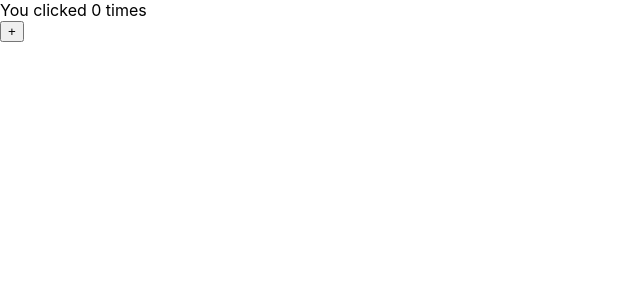
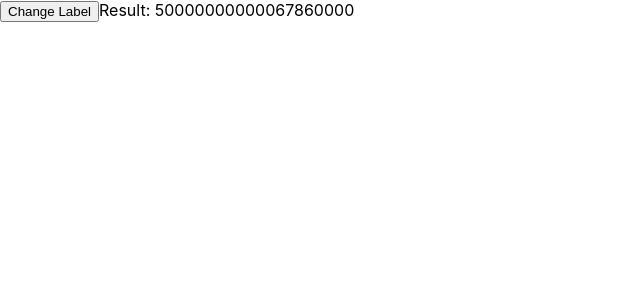
Before and after one commit to narlo23/SW_Academy_React, a React (Create React App) app in the folder project1/: page / in a window 1280 px wide. Shown: the top 300 px of the page, without its empty margins (0-640 px from the left). Built offline with nearby package versions, Linux system fonts and the light colour scheme.

Commit message:
useMemo 사용해보기

```diff
--- a/project1/src/App.js
+++ b/project1/src/App.js
@@ -1,33 +1,12 @@
-import { useState, useEffect } from "react";
-import Counter from "./Components/Counter";
+import { useState } from "react";
+import ShowSum from "./Components/ShowSum";
+
 function App() {
-  const [count, setCount] = useState(0);
-
-  useEffect(() => {
-    console.log(`Clicked ${count} times.`);
-  }, [count]);
-
-  useEffect(() => {
-    console.log("Component Loaded");
-    const handleScroll = () => {
-      console.log(window.scrollY);
-    };
-    document.addEventListener("scroll", handleScroll);
-    //컴포넌트가 제거될 때 실행
-    return () => document.removeEventListener("scroll", handleScroll);
-  }, []);
-
+  const [label, setLabel] = useState("Result");
   return (
     <div>
-      <div>You clicked {count} times</div>
-      <button
-        onClick={() => {
-          setCount(count + 1);
-        }}
-      >
-        +
-      </button>
-      <div style={{ height: 10000 }}></div>
+      <button onClick={() => setLabel(label + ":")}>Change Label</button>
+      <ShowSum label={label} n={10000000000} />
     </div>
   );
 }
--- a/project1/src/Components/Counter/index.js
+++ /dev/null
@@ -1,34 +0,0 @@
-import { useState } from "react";
-import PropTypes from "prop-types";
-function Counter({ onIncrease, onDecrease }) {
-  const [count, setCount] = useState(0);
-
-  const handleIncrease = () => {
-    setCount(count + 1);
-    if (onIncrease) {
-      onIncrease(count + 1);
-    }
-  };
-
-  const handleDecrease = () => {
-    setCount(count - 1);
-    if (onDecrease) {
-      onDecrease(count - 1);
-    }
-  };
-  return (
-    <div>
-      <span style={{ fontSize: 40 }}> {count}</span>
-      <br />
-      <button onClick={handleIncrease}>+</button>
-      <button onClick={handleDecrease}>-</button>
-    </div>
-  );
-}
-
-Counter.propTypes = {
-  onIncrease: PropTypes.func,
-  onDecrease: PropTypes.func,
-};
-
-export default Counter;
--- /dev/null
+++ b/project1/src/Components/ShowSum.js
@@ -0,0 +1,21 @@
+import { useMemo } from "react";
+function sum(n) {
+  console.log("Start");
+  let result = 0;
+  for (let i = 1; i <= n; i += 1) {
+    result += i;
+  }
+  console.log("Finished");
+  return result;
+}
+
+const ShowSum = ({ label, n }) => {
+  const result = useMemo(() => sum(n), [n]);
+  return (
+    <span>
+      {label}: {result}
+    </span>
+  );
+};
+
+export default ShowSum;
```
Also changed, not shown: project1/src/Components/Board.js (deleted, +0 -20 lines).
